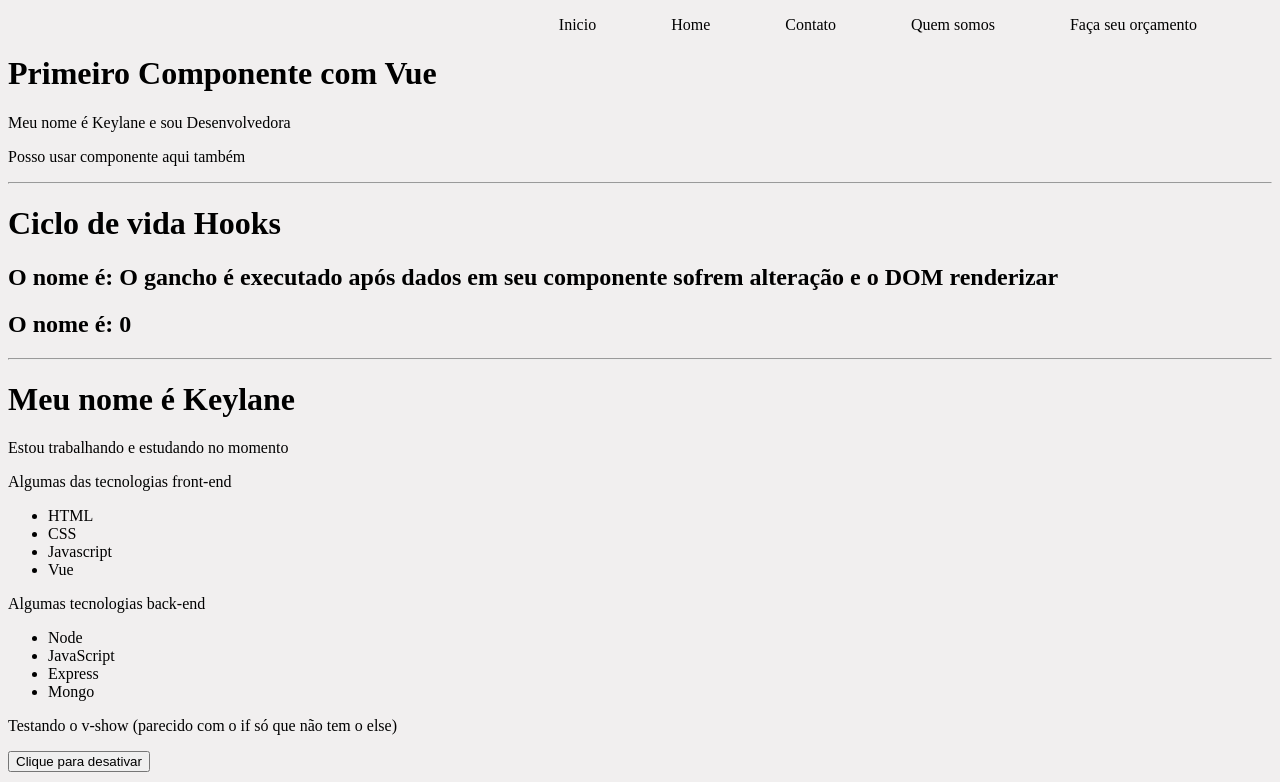
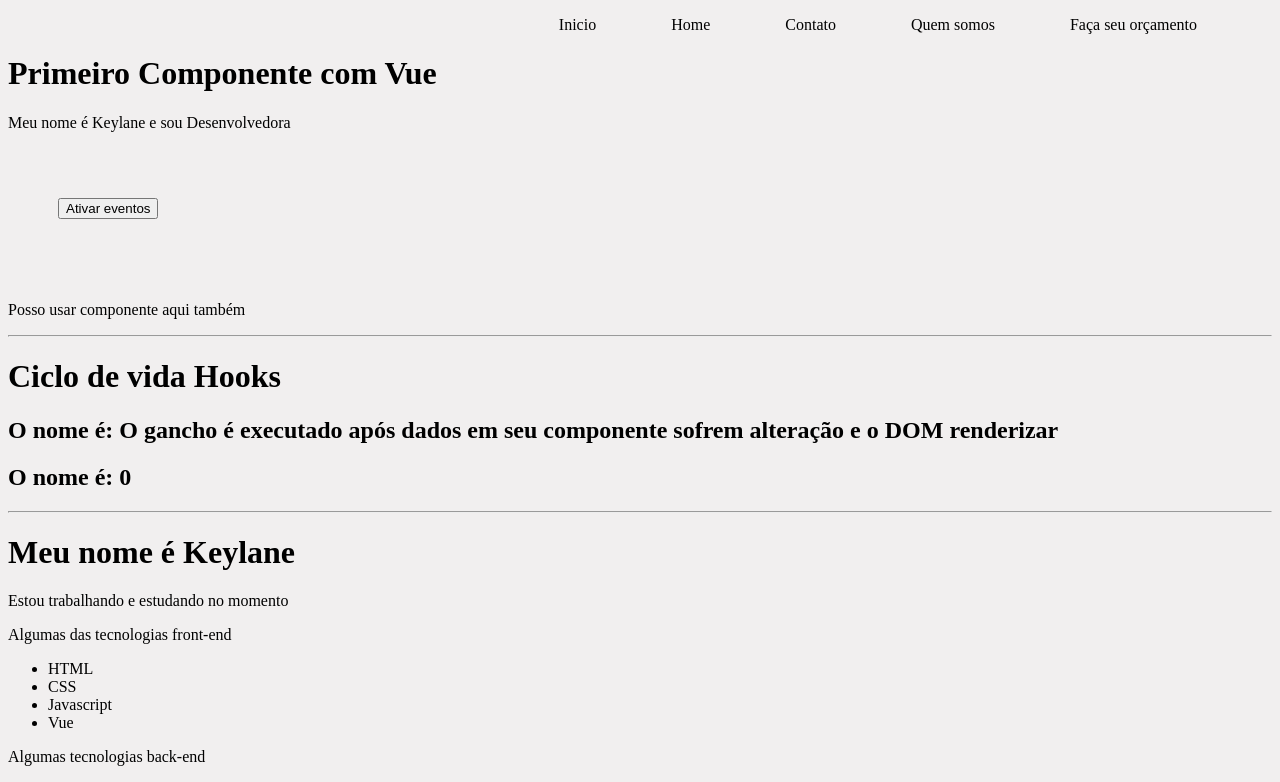
Before and after one commit to KeylaneSilva/initVuejs, a Vue app in the folder projeto-instalacaoAv/: page / in a window 1280 px wide. Shown: the top 782 px of the page. Built offline with nearby package versions, Linux system fonts and the light colour scheme; the HTML template or start-up script is replaced by a standard one.

Commit message:
multiplos eventos

```diff
--- a/projeto-instalacaoAv/src/App.vue
+++ b/projeto-instalacaoAv/src/App.vue
@@ -25,7 +25,7 @@
       LifeCicleStyle,
       Linha,
       Pessoa,
-      Header
+      Header,
     },
 
     data(){
--- /dev/null
+++ b/projeto-instalacaoAv/src/components/MultiplosEventos.vue
@@ -0,0 +1,40 @@
+<template>
+  <div>
+    <button @click="Event1(text1),Event2(text2), Limpar()">Ativar eventos</button>
+    <p>{{mult_eventos}}</p>
+  </div>
+</template>
+
+<script>
+  export default{
+    name: 'MultiplosEventos',
+
+    data(){
+      return{
+        mult_eventos: '',
+        text1: 'Primeiro Evento',
+        text2: 'Segundo Evento'
+      }
+    },
+
+    methods:{
+      Event1(text1, e){
+        this.mult_eventos = text1
+      },
+      Event2(text2, e){
+        setTimeout(() => this.mult_eventos = text2, 2000)
+      },
+      Limpar(e){
+        setTimeout(() =>  this.mult_eventos = '', 3000)
+
+      }
+    }
+  }
+
+</script>
+
+<style scoped>
+  div{
+    padding: 50px;
+  }
+</style>
--- a/projeto-instalacaoAv/src/components/PrimeiroComponente.vue
+++ b/projeto-instalacaoAv/src/components/PrimeiroComponente.vue
@@ -2,13 +2,20 @@
   <div>
     <h1>Primeiro Componente com Vue</h1>
     <p>Meu nome é {{ nome }} e sou {{ profissao }}</p>
+    <MultiplosEventos/>
   </div>
 </template>
 
 <!-- exportar componente -->
 <script>
+  import MultiplosEventos from './MultiplosEventos.vue'
+
   export default {
     name: 'PrimeiroComponente',
+
+    components:{
+      MultiplosEventos
+    },
 
     data(){
       return{
```
